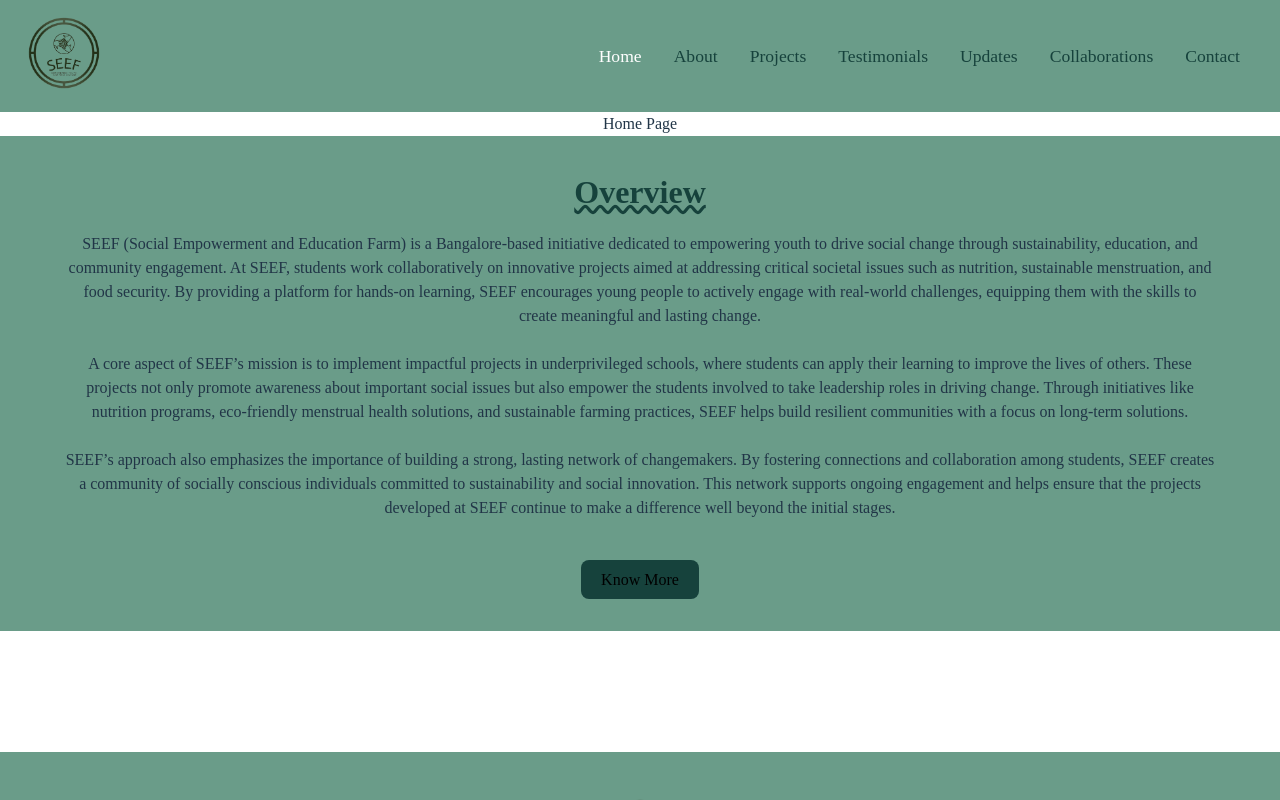
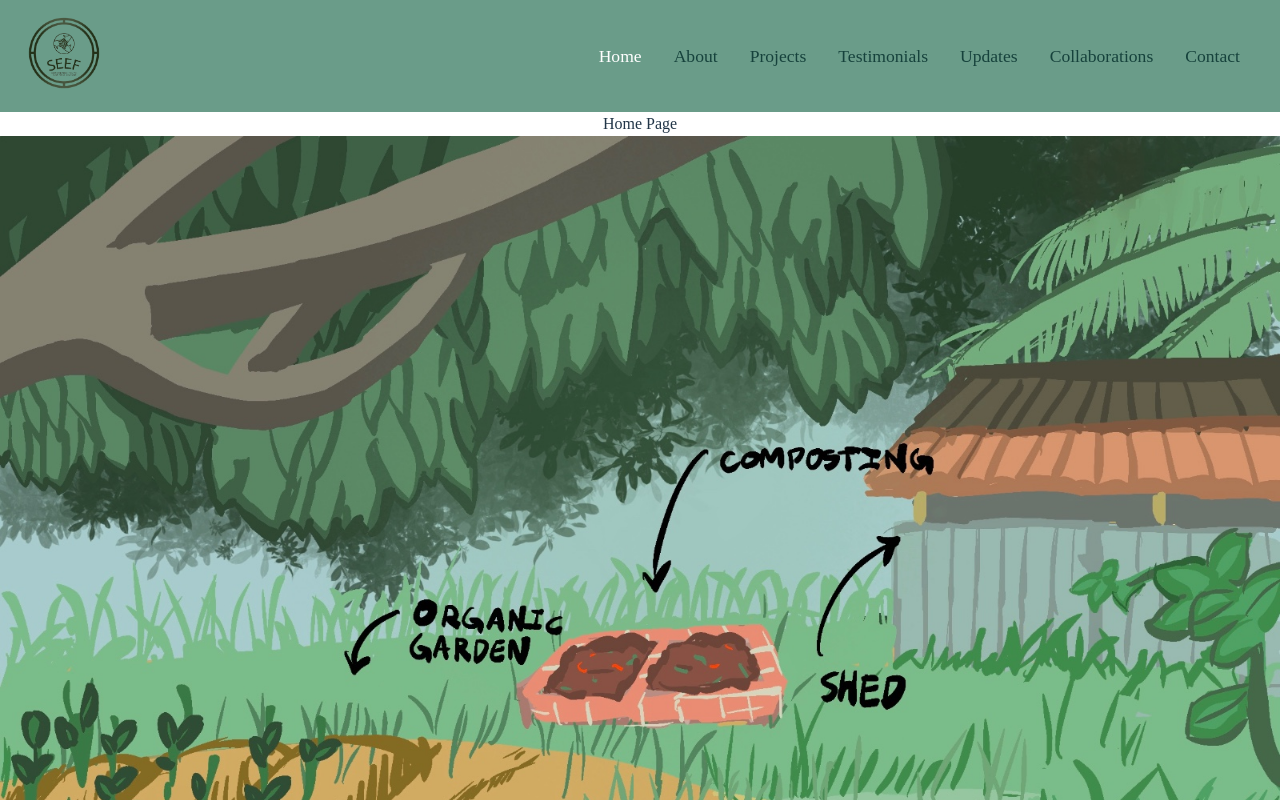
Before and after one commit to joshua-jinu/seef-website, a React (Vite) app: page / in a window 1280 px wide. Shown: the top 800 px of the page. Built offline with nearby package versions, Linux system fonts and the light colour scheme.

Commit message:
Added home hero

```diff
--- /dev/null
+++ b/src/components/hero.jsx
@@ -0,0 +1,12 @@
+import React from 'react'
+import illustration from '../assets/illustration.jpg'
+
+function hero() {
+  return (
+    <div class='homehero'>
+      <img src={illustration} alt="" />
+    </div>
+  )
+}
+
+export default hero
--- a/src/pages/Home.jsx
+++ b/src/pages/Home.jsx
@@ -1,10 +1,12 @@
 import React from 'react'
 import HomeAbout from '../components/HomeAbout'
+import Hero from '../components/hero'
 
 function Home() {
   return (
     <div>
       Home Page
+      <Hero/>
       <HomeAbout/>
     </div>
   )
--- a/src/styles/home.css
+++ b/src/styles/home.css
@@ -1,4 +1,10 @@
-
+.homehero {
+    width: 100%;
+    margin-bottom: -1rem;
+}
+.homehero > img {
+    max-width: 100%;
+}
 
 /* about-section */
 .about-components{
--- a/src/styles/style.css
+++ b/src/styles/style.css
@@ -16,6 +16,9 @@ Roboto - Large bodies of small text
 
 *{
     font-family: 'Poppins';
+    margin: 0px;
+    padding: 0px;
+    box-sizing: border-box;
 }
 
 /* Navbar styles */
@@ -94,6 +97,6 @@ footer {
 
 /* content styles */
 .content {
-    height: 80vh;
+    min-height: 80vh;
     max-width: 100%;
 }
```
Also changed, not shown: src/assets/illustration.jpg (added).
